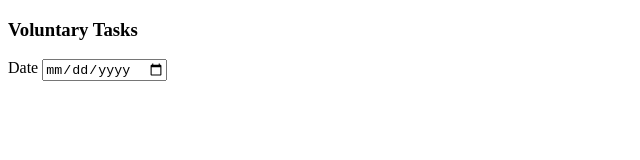
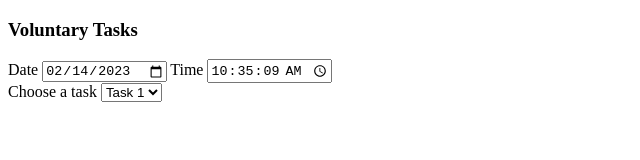
Before and after one commit to Saabdulle/florin-community, a plain HTML site: page client/task.html in a window 1280 px wide. Shown: the whole page, without its empty margins (0-640 px from the left). Drawn offline with Linux system fonts and the light colour scheme.

Commit message:
date and time automatically updates

```diff
--- a/client/task.html
+++ b/client/task.html
@@ -6,12 +6,22 @@
     <meta name="viewport" content="width=device-width, initial-scale=1.0">
     <link rel="stylesheet" href="./task.css">
     <title>Voluntary Tasks | Florin Council</title>
+    <script src="./task.js" defer></script>
 </head>
 <body>
 <h3>Voluntary Tasks</h3>
 <div>
-    <label for="start">Date</label>
-    <input type="date" name="task-date" id="start">
+    <label for="start-date">Date</label>
+    <input type="date" name="task-date" id="start-date">
+    <label for="start-time">Time</label>
+    <input type="time" name="task-time" id="start-time"><br>
+    <label for="tasks">Choose a task</label>
+    <select name="tasks" id="tasks">
+        <option value="Task 1">Task 1</option>
+        <option value="Task 2">Task 2</option>
+        <option value="Task 3">Task 3</option>
+        <option value="Task 4">Task 4</option>
+    </select>
 </div>
 
 </body>
--- /dev/null
+++ b/client/task.js
@@ -0,0 +1,7 @@
+//Automatic update on current date
+document.getElementById('start-date').value = new Date().toISOString().slice(0, 10);
+
+//Automatic update of current time.
+let time = new Date();
+time.setUTCHours(time.getHours(), time.getMinutes(), time.getSeconds(), 0);
+document.getElementById("start-time").valueAsDate = time;
```
